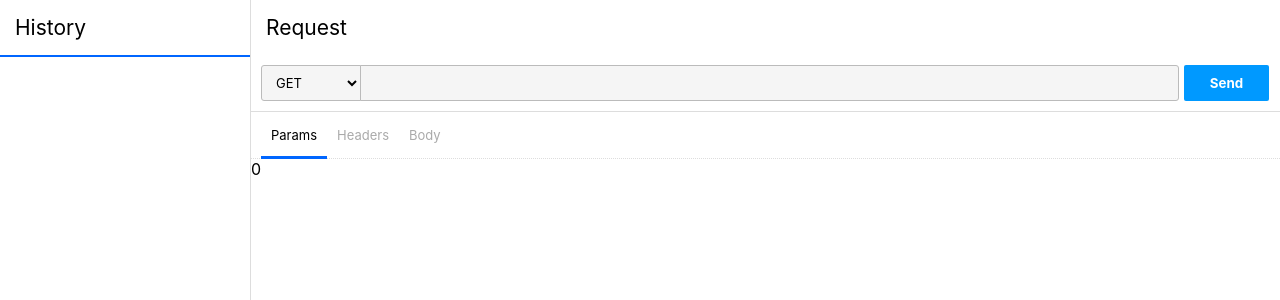
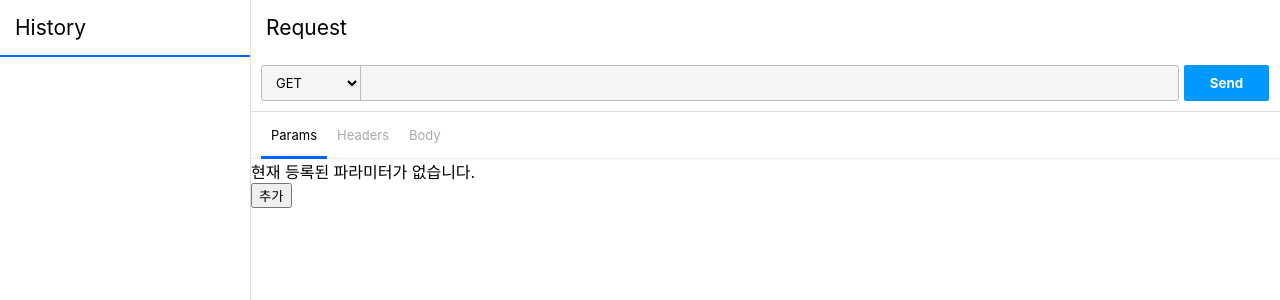
Before and after one commit to est-react-study/postman-junil, a React (Create React App) app: page / in a window 1280 px wide. Shown: the top 300 px of the page. Built offline with nearby package versions, Linux system fonts and the light colour scheme.

Commit message:
feat: RequestTable의 props 작업 중 (2)

```diff
--- a/src/components/FormContainer/RequestContainer/RequestTable.tsx
+++ b/src/components/FormContainer/RequestContainer/RequestTable.tsx
@@ -1,23 +1,30 @@
 import React from "react";
+import { IRequestTable } from "stores/requestStore";
+import { SetterOrUpdater } from "recoil";
 
 interface RequestTableProps {
-  data: object[],
-  setData: React.SetStateAction<object>
+  data: IRequestTable[],
+  setData: SetterOrUpdater<IRequestTable[]>
 }
 
 export const RequestTable: React.FC<RequestTableProps> = ({ data, setData }: RequestTableProps) => {
 
   return (
     <div>
-      { data.length &&
+      { data.length !== 0 ?
         <ul>
-          { data.map((v, key) =>
-            <li key={key}>
-              {v}
+          { data.map(({ key, value }, index) =>
+            <li key={index}>
+              <input type="text" value={key} placeholder="key" />
+              <input type="text" value={value} placeholder="value" />
             </li>
           ) }
-        </ul>
+        </ul> :
+        <p>현재 등록된 파라미터가 없습니다.</p>
       }
+      <button type="button">
+        추가
+      </button>
     </div>
   )
 };
```
